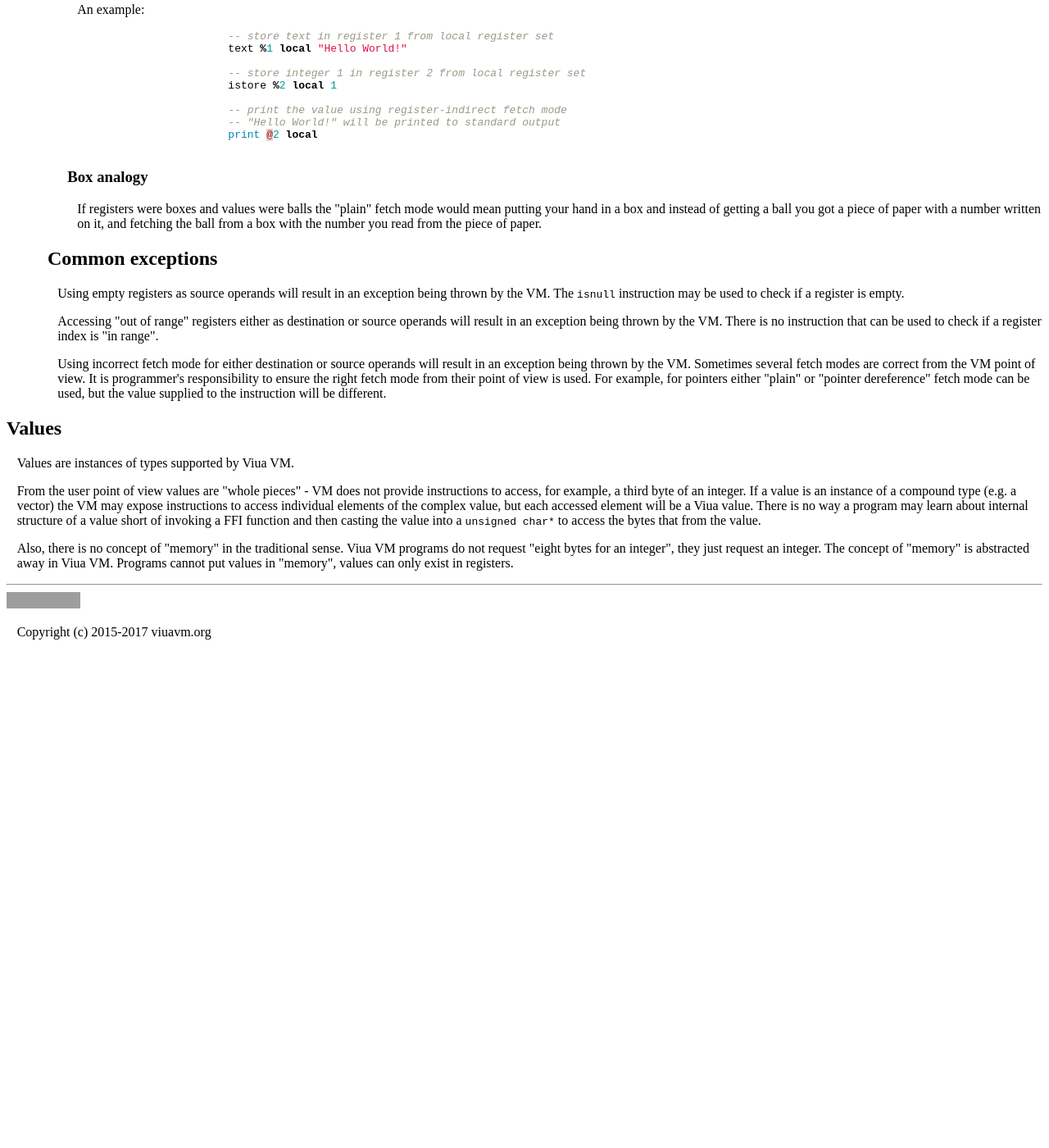
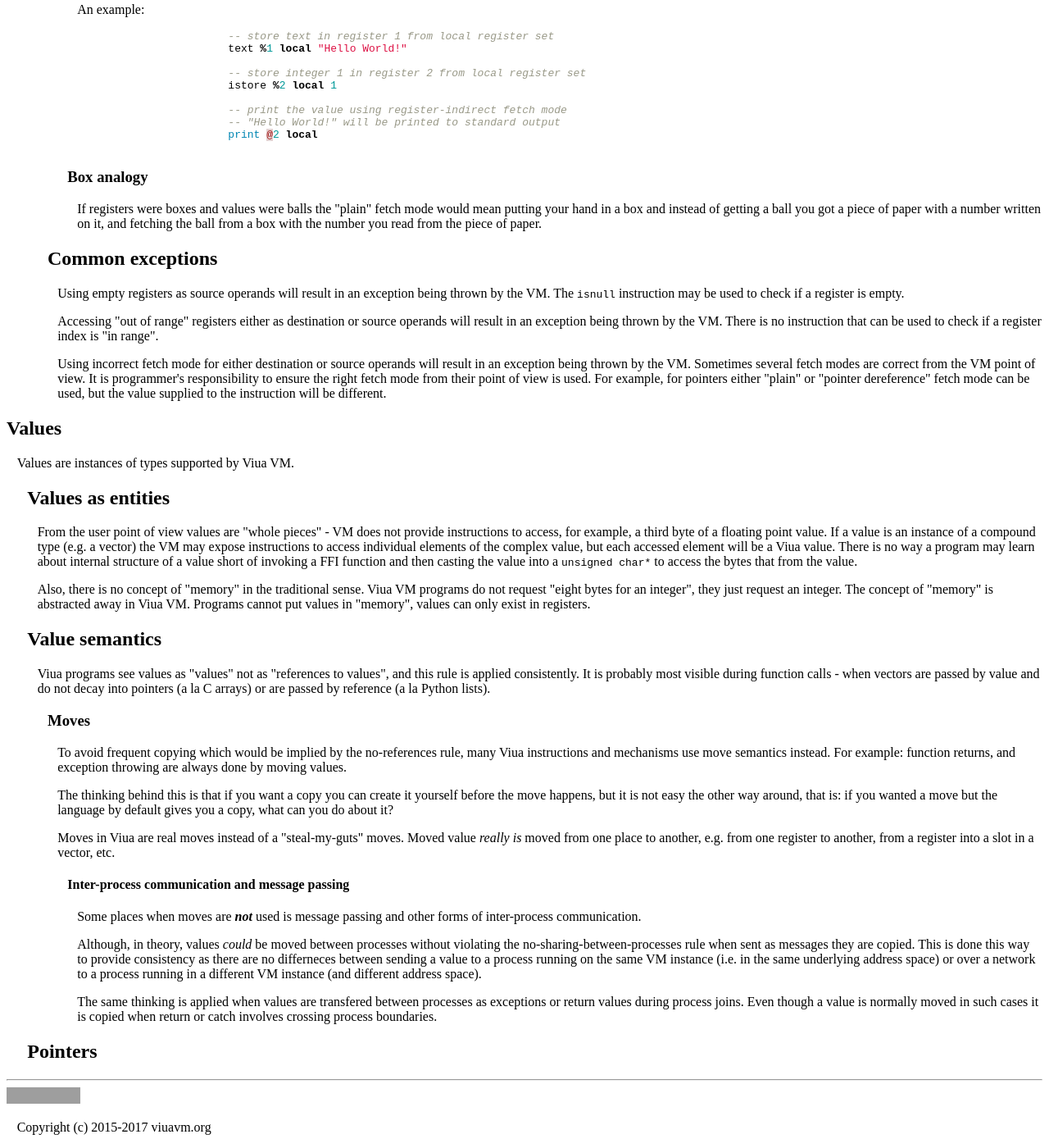
Before and after one commit to marekjm/docs.viuavm.org, a Jekyll site: the page built from model.html, in a window 1280 px wide and 1400 px high, scrolled down 4971 px. Shown: the whole window at 82% size. Built offline with Jekyll 4.4.1, drawn with Linux system fonts in a browser that asks for light colours; before the commit the page ends 5767 px from its top, so only the background shows below that; grey boxes are pictures that could not be loaded.

Commit message:
More on values

```diff
--- a/model.html
+++ b/model.html
@@ -565,9 +565,12 @@ closure %1 foo/0
         Values are instances of types supported by Viua VM.
     </p>
 
+    <section>
+        <h2> Values as entities </h2>
+
         <p>
             From the user point of view values are "whole pieces" - VM does not provide instructions to
-        access, for example, a third byte of an integer.
+            access, for example, a third byte of a floating point value.
             If a value is an instance of a compound type (e.g. a vector) the VM may expose instructions to
             access individual elements of the complex value, but each accessed element will be a Viua value.
             There is no way a program may learn about internal structure of a value short of invoking a FFI
@@ -582,3 +585,58 @@ closure %1 foo/0
             Programs cannot put values in "memory", values can only exist in registers.
         </p>
     </section>
+
+    <section>
+        <h2> Value semantics </h2>
+
+        <p>
+            Viua programs see values as "values" not as "references to values", and
+            this rule is applied consistently.
+            It is probably most visible during function calls - when vectors are passed by value and
+            do not decay into pointers (a la C arrays) or are passed by reference (a la Python lists).
+        </p>
+
+        <section>
+            <h3> Moves </h3>
+
+            <p>
+                To avoid frequent copying which would be implied by the no-references rule, many Viua instructions and
+                mechanisms use move semantics instead.
+                For example: function returns, and exception throwing are always done by moving values.
+            </p>
+
+            <p>
+                The thinking behind this is that if you want a copy you can create it yourself before the move happens, but it is not easy
+                the other way around, that is: if you wanted a move but the language by default gives you a copy, what can you do about it?
+            </p>
+
+            <p>
+                Moves in Viua are real moves instead of a "steal-my-guts" moves.
+                Moved value <em>really is</em> moved from one place to another, e.g. from one register to another, from a register into a slot in a vector, etc.
+            </p>
+
+            <section>
+                <h4> Inter-process communication and message passing </h4>
+
+                <p>
+                    Some places when moves are <strong><em>not</em></strong> used is message passing and other forms of inter-process communication.
+                </p>
+
+                <p>
+                    Although, in theory, values <em>could</em> be moved between processes without violating the no-sharing-between-processes rule when sent as messages they are copied.
+                    This is done this way to provide consistency as there are no differneces between sending a value to a process running on the same VM instance (i.e.
+                    in the same underlying address space) or over a network to a process running in a different VM instance (and different address space).
+                </p>
+
+                <p>
+                    The same thinking is applied when values are transfered between processes as exceptions or return values during process joins.
+                    Even though a value is normally moved in such cases it is copied when return or catch involves crossing process boundaries.
+                </p>
+            </section>
+        </section>
+    </section>
+
+    <section>
+        <h2> Pointers </h2>
+    </section>
+</section>
```
Lines whose indentation alone changed are shown as unchanged.
